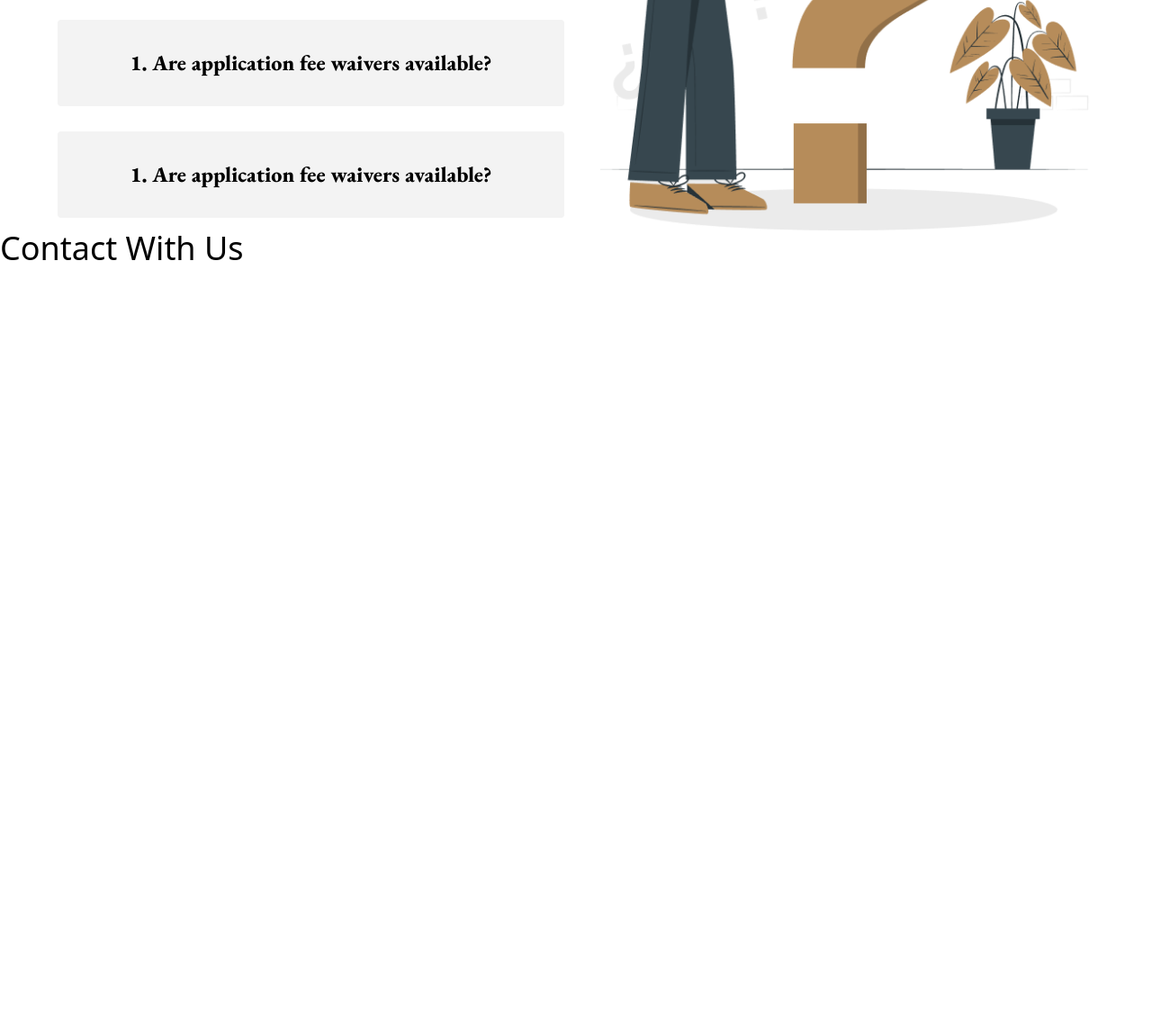
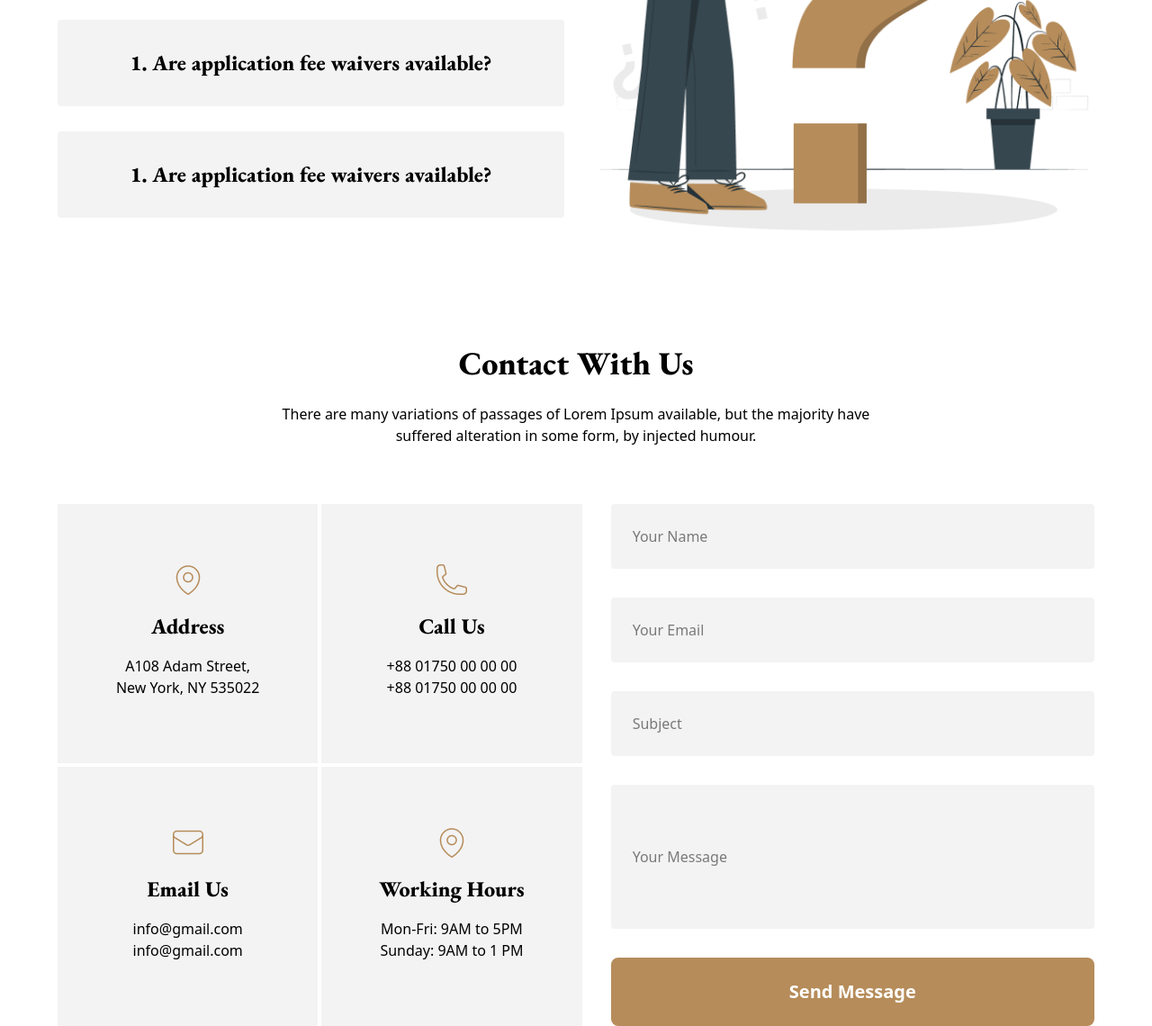
Before and after one commit to AmirulTechie/Legal-solutions, a plain HTML site: page index.html in a window 1280 px wide. Shown: the part 3252-4392 px from the top of the page at 90% size. Before the commit the page ends 3552 px from the top, so only its background shows below. Drawn offline with nearby package versions, Linux system fonts and the light colour scheme.

Commit message:
add contact us section

```diff
--- a/index.html
+++ b/index.html
@@ -199,9 +199,61 @@
                 </div>
             </div>
         </section>
-        <section>
+        <section class="max-w-6xl w-full m-auto mt-32 text-center">
             <div>
-                <h2 class="text-4xl">Contact With Us</h2>
+                <h2 class="text-4xl font-extrabold" style="font-family:'EB Garamond', serif;">Contact With Us</h2>
+                <p class="mt-6">There are many variations of passages of Lorem Ipsum available, but the majority have <br> suffered alteration in some form,
+                by injected humour.</p>
+            </div>
+            <!-- Info and form section -->
+            <div class="flex gap-8 mt-16">
+                <!-- Info section cards -->
+                <div class="grid grid-cols-2 gap-1">
+                    <!-- Info Card 1 -->
+                    <div class="p-16 flex flex-col items-center gap-4 bg-[#F3F3F3]">
+                        <div>
+                            <img src="images/location.png" alt="">
+                        </div>
+                        <h6 class="text-2xl font-extrabold" style="font-family:'EB Garamond', serif;">Address</h6>
+                        <p>A108 Adam Street,<br>
+                        New York, NY 535022</p>
+                    </div>
+                    <!-- Info Card 2 -->
+                    <div class="p-16 flex flex-col items-center gap-4 bg-[#F3F3F3]">
+                        <div>
+                            <img src="images/call.png" alt="">
+                        </div>
+                        <h6 class="text-2xl font-extrabold" style="font-family:'EB Garamond', serif;">Call Us</h6>
+                        <p>+88 01750 00 00 00<br>
+                            +88 01750 00 00 00</p>
+                    </div>
+                    <!-- Info card 3 -->
+                    <div class="p-16 flex flex-col items-center gap-4 bg-[#F3F3F3]">
+                        <div>
+                            <img src="images/email.png" alt="">
+                        </div>
+                        <h6 class="text-2xl font-extrabold" style="font-family:'EB Garamond', serif;">Email Us</h6>
+                        <p>info@gmail.com<br>
+                            info@gmail.com</p>
+                    </div>
+                    <!-- Info card 4 -->
+                    <div class="p-16 flex flex-col items-center gap-4 bg-[#F3F3F3]">
+                        <div>
+                            <img src="images/location.png" alt="">
+                        </div>
+                        <h6 class="text-2xl font-extrabold" style="font-family:'EB Garamond', serif;">Working Hours</h6>
+                        <p>Mon-Fri: 9AM to 5PM<br>Sunday: 9AM to 1 PM</p>
+                    </div>
+                </div>
+            <form action="" class="flex-1">
+                <div class="flex flex-col gap-8">
+                <input class="block bg-[#F3F3F3] w-full p-6 rounded" type="text" placeholder="Your Name">
+                <input class="block bg-[#F3F3F3] w-full p-6 rounded" type="text" placeholder="Your Email">
+                <input class="block bg-[#F3F3F3] w-full p-6 rounded" type="text" placeholder="Subject">
+                <input class="block bg-[#F3F3F3] w-full h-40 p-6 rounded" type="text" placeholder="Your Message">
+                <button class="text-xl font-semibold text-white text-center bg-[#B68C5A] py-6 rounded-lg">Send Message</button>
+                </div>
+            </form>
             </div>
         </section>
     </main>
```
